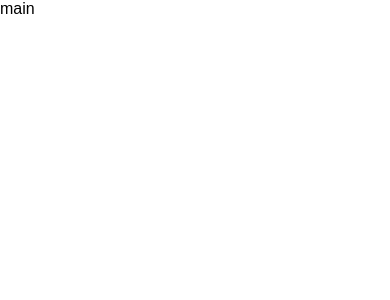
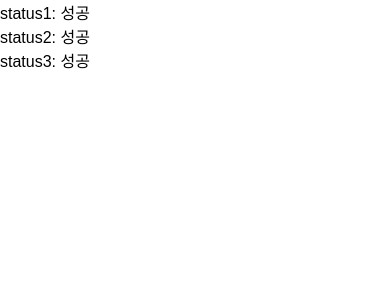
Before and after one commit to SuyeonSun/theshop, a Next.js app: page / in a window 390 px wide. Shown: the top 300 px of the page. Built offline with nearby package versions, Linux system fonts and the light colour scheme.

Commit message:
모바일 대응하도록 layout 변경

```diff
--- /dev/null
+++ b/src/app/(home)/loading.tsx
@@ -0,0 +1,5 @@
+function Loading() {
+  return <h1>loading...</h1>;
+}
+
+export default Loading;
--- a/src/app/(home)/page.tsx
+++ b/src/app/(home)/page.tsx
@@ -1,3 +1,44 @@
-export default function Home() {
-  return <div>main</div>;
+import { Suspense } from "react";
+
+export default async function Home() {
+  return (
+    <div>
+      <Suspense fallback={<div>로딩중</div>}>
+        <Home1 />
+      </Suspense>
+      <Suspense fallback={<div>로딩중</div>}>
+        <Home2 />
+      </Suspense>
+      <Suspense fallback={<div>로딩중</div>}>
+        <Home3 />
+      </Suspense>
+    </div>
+  );
 }
+
+async function Home1() {
+  const response = await fetch("http://localhost:3000/api/status");
+  const data = await response.json();
+
+  console.log(data);
+
+  return <div>status1: {data.status ? "성공" : "실패"}</div>;
+}
+
+async function Home2() {
+  const response = await fetch("http://localhost:3000/api/status");
+  const data = await response.json();
+
+  console.log(data);
+
+  return <div>status2: {data.status ? "성공" : "실패"}</div>;
+}
+
+async function Home3() {
+  const response = await fetch("http://localhost:3000/api/status");
+  const data = await response.json();
+
+  console.log(data);
+
+  return <div>status3: {data.status ? "성공" : "실패"}</div>;
+}
--- a/src/components/about/navigation.module.scss
+++ b/src/app/about/_components/navigation.module.scss
@@ -3,5 +3,5 @@
   height: 70px;
   opacity: 1;
   align-content: center;
-  padding: 0px 20px 0px 20px;
+  padding: 0px 25px 0px 25px;
 }
--- a/src/app/about/layout.module.scss
+++ b/src/app/about/layout.module.scss
@@ -1,8 +1,11 @@
 .page-container {
   background-color: black;
   min-height: 100vh;
+  max-width: 550px;
+  margin: 0 auto;
 }
 
 .content-container {
-  padding: 20px;
+  padding: 25px;
+  max-width: 100%;
 }
--- a/src/app/about/layout.tsx
+++ b/src/app/about/layout.tsx
@@ -1,4 +1,4 @@
-import Navigation from "@/components/about/navigation";
+import Navigation from "@/app/about/_components/Navigation";
 import classNames from "classnames/bind";
 import styles from "./layout.module.scss";
 
--- a/src/app/about/page.tsx
+++ b/src/app/about/page.tsx
@@ -36,7 +36,7 @@ export default function AboutPage() {
           key={mission.id}
           className={cx({ "mission-container": index !== missions.length - 1 })}
         >
-          <Flex direction="row" justify="between" align="start" gap="xl">
+          <Flex direction="row" justify="start" align="start" gap="xl">
             <Text size="title2" color="adaptiveBackground">
               {mission.id}
             </Text>
--- /dev/null
+++ b/src/app/api/status/route.ts
@@ -0,0 +1,15 @@
+import { NextResponse, type NextRequest } from "next/server";
+
+function sleep(ms: number) {
+  return new Promise((resolve) => {
+    setTimeout(() => {
+      resolve(true);
+    }, ms);
+  });
+}
+
+export async function GET(request: NextRequest) {
+  await sleep(Math.floor(Math.random() * 7_000));
+  console.log(request);
+  return NextResponse.json({ status: true, data: Date.now() });
+}
```
Also changed, not shown: src/app/about/_components/Navigation.tsx (renamed from src/components/about/navigation.tsx).
